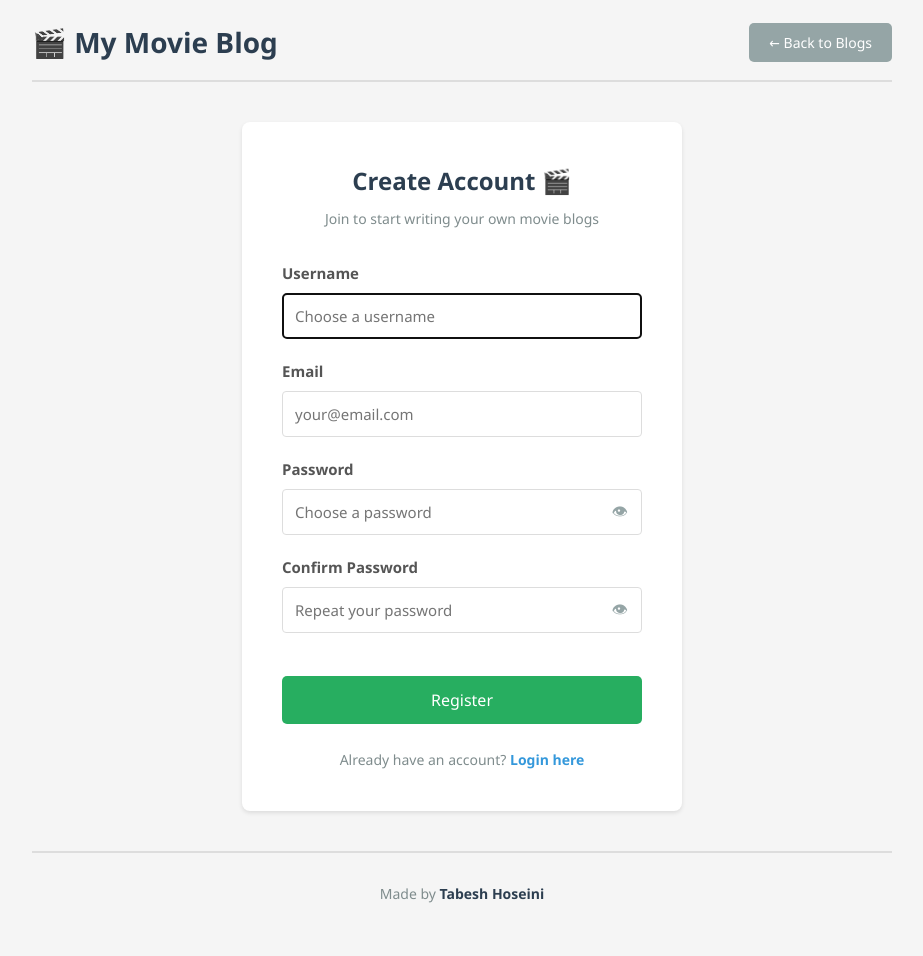
After one commit to tabeshhoseini/movie-blog-with-flask, a Flask app: template templates/register.html in a window 1280 px wide. The commit adds this page. Shown: the whole page, without its empty margins (178-1101 px from the left). Run offline with Flask 3, Linux system fonts and the light colour scheme; the template is opened without the code that fills it, so the values that code supplies are empty; parts of the project's set-up code (start-up, migrations or seed data) failed here and were passed over.

Commit message:
add login and register html files and create new table for users

```diff
--- a/app.py
+++ b/app.py
@@ -1,4 +1,5 @@
 from flask import Flask, render_template, redirect, url_for, request
+from flask_login import UserMixin
 from flask_sqlalchemy import SQLAlchemy
 from datetime import datetime
 from flask_migrate import Migrate
@@ -27,6 +28,16 @@ class Movie(db.Model):
 
     def __repr__(self):
         return f"movie : {self.title}  id : {self.id} "
+
+
+class User(db.Model, UserMixin):
+    __tablename__ = "users"
+
+    id = db.Column(db.Integer, primary_key=True)
+    username = db.Column(db.string(80), nullable=False)
+    email = db.Column(db.string(120), nullable=False)
+    password = db.Column(db.string(255), nullable=False)
+    created_at = db.Column(db.DateTime, default=datetime.now)
 
 
 @app.route("/")
--- a/static/script.js
+++ b/static/script.js
@@ -25,3 +25,39 @@ window.addEventListener('click', (e) => {
         deleteModal.classList.remove('active');
     }
 });
+/* ============================================
+   AUTH JS — add these to the bottom of script.js
+   ============================================ */
+
+// Toggle password visibility
+function togglePassword(fieldId) {
+    const input = document.getElementById(fieldId);
+    if (input) {
+        input.type = input.type === 'password' ? 'text' : 'password';
+    }
+}
+
+// Live password match check on register page
+const confirmInput = document.getElementById('confirm_password');
+const passwordInput = document.getElementById('password');
+const hint = document.getElementById('passwordMatchHint');
+
+if (confirmInput && passwordInput && hint) {
+    confirmInput.addEventListener('input', checkPasswordMatch);
+    passwordInput.addEventListener('input', checkPasswordMatch);
+}
+
+function checkPasswordMatch() {
+    if (confirmInput.value === '') {
+        hint.textContent = '';
+        hint.className = 'field-hint';
+        return;
+    }
+    if (passwordInput.value === confirmInput.value) {
+        hint.textContent = '✓ Passwords match';
+        hint.className = 'field-hint match';
+    } else {
+        hint.textContent = '✗ Passwords do not match';
+        hint.className = 'field-hint no-match';
+    }
+}
--- a/static/style.css
+++ b/static/style.css
@@ -349,3 +349,129 @@ textarea {
         text-align: center;
     }
 }
+
+/* ============================================
+   AUTH PAGES (login.html & register.html)
+   Add these styles to the bottom of style.css
+   ============================================ */
+
+/* Auth Container */
+.auth-container {
+    max-width: 440px;
+    margin: 40px auto;
+    background: white;
+    padding: 40px;
+    border-radius: 8px;
+    box-shadow: 0 2px 4px rgba(0, 0, 0, 0.1);
+}
+
+.auth-title {
+    font-size: 24px;
+    color: #2c3e50;
+    margin-bottom: 8px;
+    text-align: center;
+}
+
+.auth-subtitle {
+    color: #7f8c8d;
+    font-size: 14px;
+    text-align: center;
+    margin-bottom: 30px;
+}
+
+.auth-form {
+    margin-top: 20px;
+}
+
+.auth-btn {
+    width: 100%;
+    padding: 13px;
+    font-size: 16px;
+    justify-content: center;
+}
+
+/* Password show/hide toggle */
+.password-wrapper {
+    position: relative;
+    display: flex;
+    align-items: center;
+}
+
+.password-wrapper input {
+    padding-right: 45px;
+}
+
+.toggle-password {
+    position: absolute;
+    right: 10px;
+    background: none;
+    border: none;
+    cursor: pointer;
+    font-size: 16px;
+    color: #95a5a6;
+    padding: 4px;
+    line-height: 1;
+}
+
+.toggle-password:hover {
+    color: #555;
+}
+
+/* Flash messages from Flask */
+.alert {
+    padding: 12px 15px;
+    border-radius: 5px;
+    margin-bottom: 15px;
+    font-size: 14px;
+}
+
+.alert-error {
+    background-color: #fdecea;
+    color: #c0392b;
+    border-left: 4px solid #e74c3c;
+}
+
+.alert-success {
+    background-color: #eafaf1;
+    color: #1e8449;
+    border-left: 4px solid #27ae60;
+}
+
+.alert-info {
+    background-color: #eaf4fb;
+    color: #1a5276;
+    border-left: 4px solid #3498db;
+}
+
+/* Password match hint text */
+.field-hint {
+    font-size: 13px;
+    margin-top: 5px;
+    min-height: 18px;
+}
+
+.field-hint.match {
+    color: #27ae60;
+}
+
+.field-hint.no-match {
+    color: #e74c3c;
+}
+
+/* Link between login <-> register */
+.auth-switch {
+    text-align: center;
+    margin-top: 25px;
+    font-size: 14px;
+    color: #7f8c8d;
+}
+
+.auth-switch a {
+    color: #3498db;
+    text-decoration: none;
+    font-weight: 600;
+}
+
+.auth-switch a:hover {
+    text-decoration: underline;
+}
--- /dev/null
+++ b/templates/register.html
@@ -0,0 +1,79 @@
+<!DOCTYPE html>
+<html lang="en">
+
+<head>
+    <meta charset="UTF-8">
+    <meta name="viewport" content="width=device-width, initial-scale=1.0">
+    <title>Register - Movie Blog</title>
+    <link rel="stylesheet" href="{{ url_for('static', filename='style.css') }}">
+</head>
+
+<body>
+    <div class="container">
+        <header>
+            <h1>🎬 My Movie Blog</h1>
+            <a href="{{ url_for('index') }}" class="btn btn-cancel">← Back to Blogs</a>
+        </header>
+
+        <div class="auth-container">
+            <h2 class="auth-title">Create Account 🎬</h2>
+            <p class="auth-subtitle">Join to start writing your own movie blogs</p>
+
+            <!-- Flask flashes error messages here -->
+            {% with messages = get_flashed_messages(with_categories=true) %}
+            {% if messages %}
+            {% for category, message in messages %}
+            <div class="alert alert-{{ category }}">{{ message }}</div>
+            {% endfor %}
+            {% endif %}
+            {% endwith %}
+
+            <form action="{{ url_for('register') }}" method="POST" class="auth-form">
+                <div class="form-group">
+                    <label for="username">Username</label>
+                    <input type="text" id="username" name="username" required placeholder="Choose a username" autofocus>
+                </div>
+
+                <div class="form-group">
+                    <label for="email">Email</label>
+                    <input type="email" id="email" name="email" required placeholder="your@email.com">
+                </div>
+
+                <div class="form-group">
+                    <label for="password">Password</label>
+                    <div class="password-wrapper">
+                        <input type="password" id="password" name="password" required placeholder="Choose a password">
+                        <button type="button" class="toggle-password" onclick="togglePassword('password')">👁</button>
+                    </div>
+                </div>
+
+                <div class="form-group">
+                    <label for="confirm_password">Confirm Password</label>
+                    <div class="password-wrapper">
+                        <input type="password" id="confirm_password" name="confirm_password" required
+                            placeholder="Repeat your password">
+                        <button type="button" class="toggle-password"
+                            onclick="togglePassword('confirm_password')">👁</button>
+                    </div>
+                    <p class="field-hint" id="passwordMatchHint"></p>
+                </div>
+
+                <div class="form-buttons">
+                    <button type="submit" class="btn btn-save auth-btn" id="registerBtn">Register</button>
+                </div>
+            </form>
+
+            <p class="auth-switch">
+                Already have an account? <a href="{{ url_for('login') }}">Login here</a>
+            </p>
+        </div>
+
+        <footer class="credits">
+            <p>Made by <strong>Tabesh Hoseini</strong></p>
+        </footer>
+    </div>
+
+    <script src="{{ url_for('static', filename='script.js') }}"></script>
+</body>
+
+</html>
```
Also changed, not shown: templates/login.html (added, +64 -0 lines).
